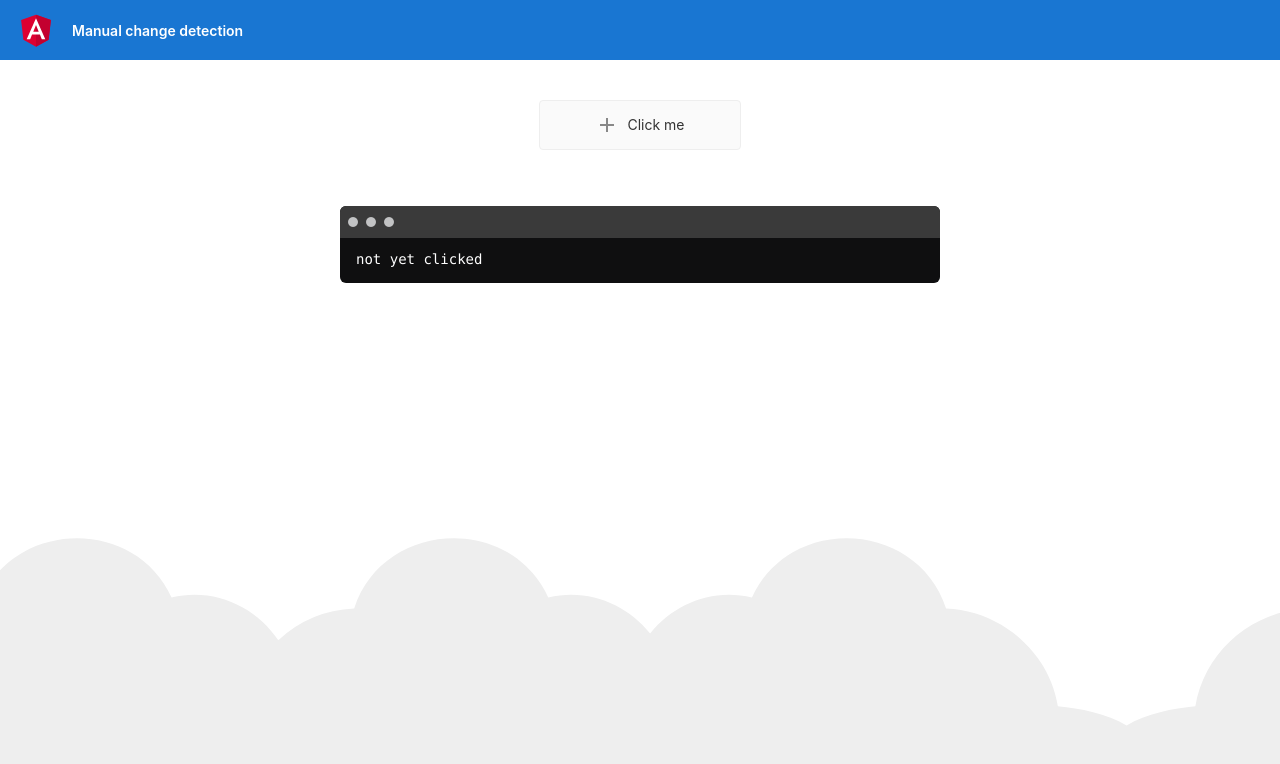
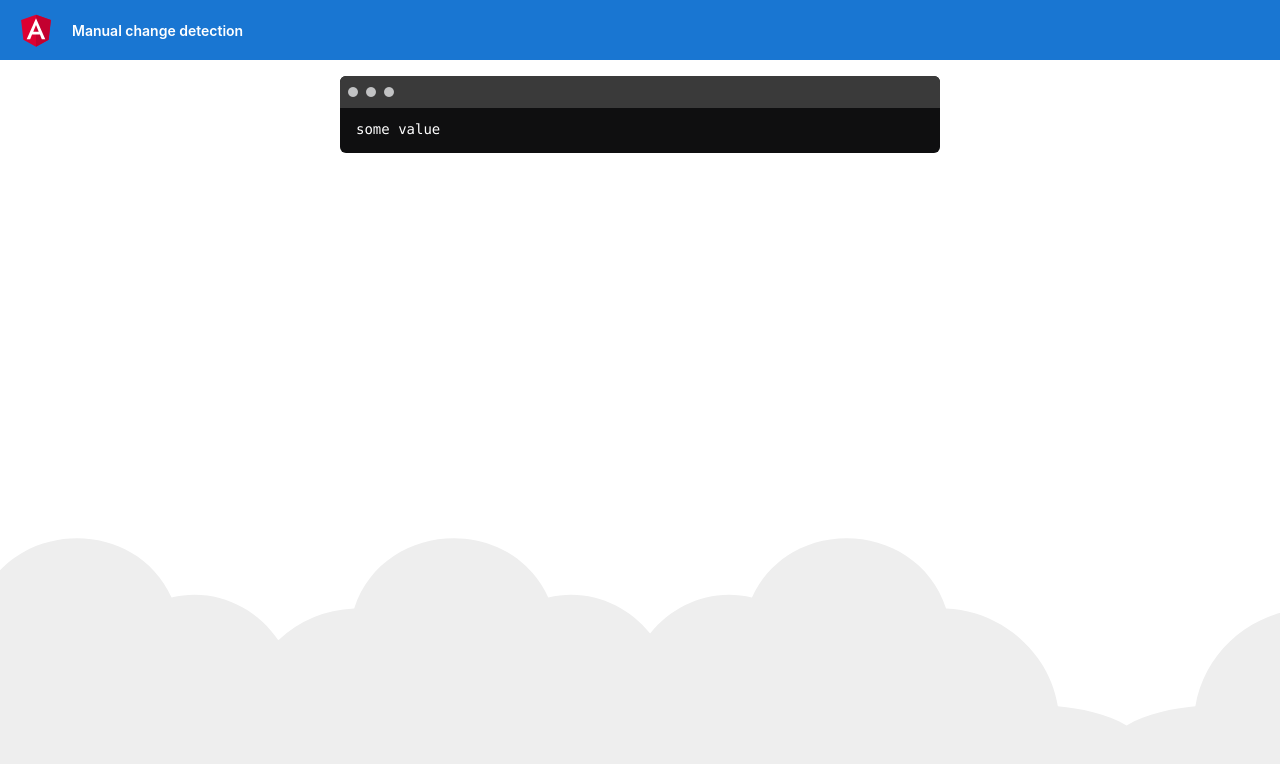
Before and after one commit to mjunker/zone-js-talk, an Angular app: page / in a window 1280 px wide. Shown: the top 764 px of the page. Built offline with nearby package versions, Linux system fonts and the light colour scheme.

Commit message:
added example

```diff
--- a/src/app/app.component.html
+++ b/src/app/app.component.html
@@ -296,30 +296,6 @@
   <span>Manual change detection</span>
 </div>
 
-<div class="content" role="main">
-  <div class="card-container">
-    <div>
-      <div
-        class="card card-small"
-        (click)="selection.value = 'test'"
-        tabindex="0"
-      >
-        <svg
-          class="material-icons"
-          xmlns="http://www.w3.org/2000/svg"
-          width="24"
-          height="24"
-          viewBox="0 0 24 24"
-        >
-          <path d="M19 13h-6v6h-2v-6H5v-2h6V5h2v6h6v2z" />
-        </svg>
-
-        <span (click)="updateValue()">Click me</span>
-      </div>
-    </div>
-  </div>
-</div>
-
 <div class="card-container">
   <div class="terminal">
     <pre>{{ value }}</pre>
--- a/src/app/app.component.ts
+++ b/src/app/app.component.ts
@@ -1,18 +1,23 @@
-import { Component, ChangeDetectorRef } from '@angular/core';
+import { Component, ChangeDetectorRef, OnInit, NgZone } from '@angular/core';
+import { of, interval } from 'rxjs';
+import { HttpClient } from '@angular/common/http';
 
 @Component({
   selector: 'app-root',
   templateUrl: './app.component.html',
   styleUrls: ['./app.component.css']
 })
-export class AppComponent {
+export class AppComponent implements OnInit {
   title = 'zone-js-talk';
-  value = 'not yet clicked';
+  someValue = 'some value';
+  constructor(private ngZone: NgZone, private cd: ChangeDetectorRef) {}
 
-  constructor(private changeDetectorRef: ChangeDetectorRef) {}
+  get value() {
+    console.log('getting value');
+    return this.someValue;
+  }
 
-  updateValue() {
-    this.value = 'button was clicked';
-    this.changeDetectorRef.detectChanges();
+  ngOnInit(): void {
+    interval(100).subscribe();
   }
 }
--- a/src/app/app.module.ts
+++ b/src/app/app.module.ts
@@ -2,10 +2,11 @@ import { BrowserModule } from '@angular/platform-browser';
 import { NgModule } from '@angular/core';
 
 import { AppComponent } from './app.component';
+import { HttpClientModule } from '@angular/common/http';
 
 @NgModule({
   declarations: [AppComponent],
-  imports: [BrowserModule],
+  imports: [BrowserModule, HttpClientModule],
   providers: [],
   bootstrap: [AppComponent]
 })
--- a/src/main.ts
+++ b/src/main.ts
@@ -9,6 +9,5 @@ if (environment.production) {
 }
 
 platformBrowserDynamic()
-   .bootstrapModule(
-       AppModule, { ngZone: 'noop' })
-   .catch(err => console.log(err));
+  .bootstrapModule(AppModule)
+  .catch(err => console.log(err));
```
